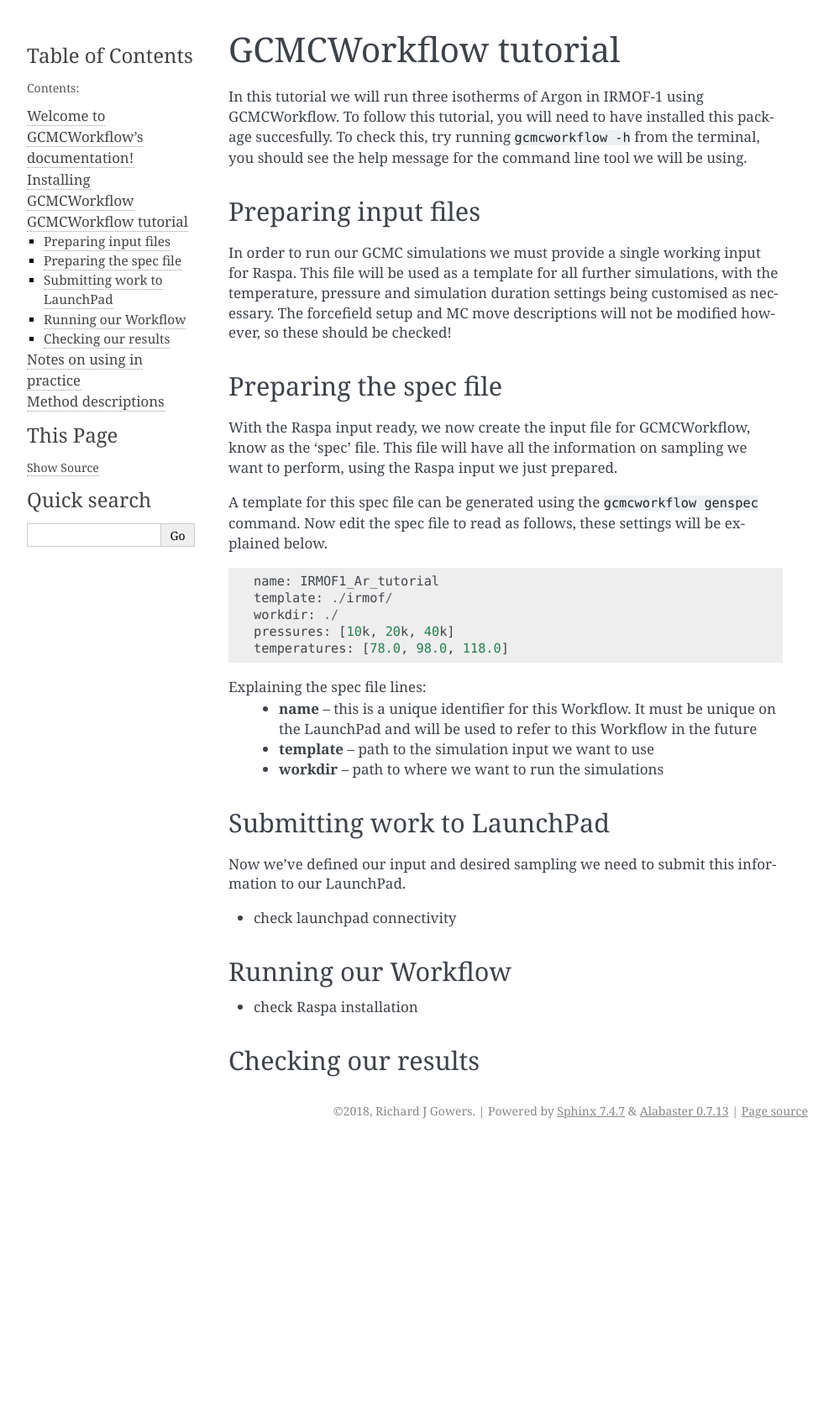
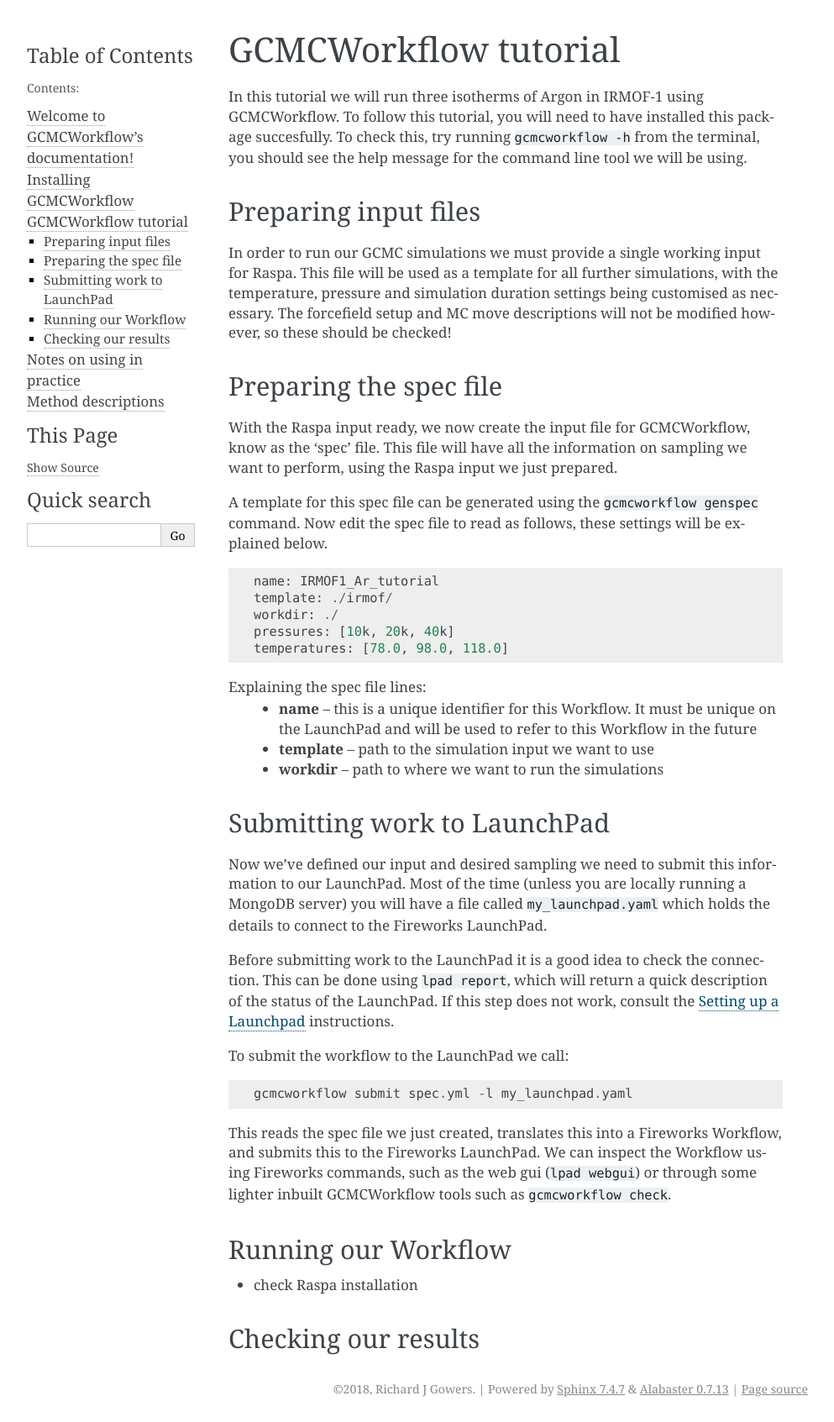
Before and after one commit to richardjgowers/GCMCworkflow, a Sphinx documentation site: the page built from docs/tutorial.rst, in a window 1280 px wide. Shown: the whole page at 84% size, without its empty margins (148-1141 px from the left). Built offline with Sphinx 7.4.7, drawn with Linux system fonts in a browser that asks for light colours; before the commit the page ends 1362 px from its top, so only the background shows below that.

Commit message:
more tutorial docs

```diff
--- a/docs/installation.rst
+++ b/docs/installation.rst
@@ -16,6 +16,8 @@ or pip_::
 .. _Anaconda: https://anaconda.org
 .. _Pip: https://pypi.org
 
+
+.. _launchpad_setup:
 
 Setting up a Launchpad
 """"""""""""""""""""""
--- a/docs/tutorial.rst
+++ b/docs/tutorial.rst
@@ -54,10 +54,28 @@ Explaining the spec file lines:
 Submitting work to LaunchPad
 """"""""""""""""""""""""""""
 
-Now we've defined our input and desired sampling
-we need to submit this information to our LaunchPad.
+Now we've defined our input and desired sampling we need to submit
+this information to our LaunchPad.
+Most of the time (unless you are locally running a MongoDB server)
+you will have a file called ``my_launchpad.yaml`` which holds the
+details to connect to the Fireworks LaunchPad.
 
-- check launchpad connectivity
+Before submitting work to the LaunchPad it is a good idea to check the
+connection.
+This can be done using ``lpad report``, which will
+return a quick description of the status of the LaunchPad.  If this step
+does not work, consult the :ref:`launchpad_setup` instructions.
+
+To submit the workflow to the LaunchPad we call::
+
+  gcmcworkflow submit spec.yml -l my_launchpad.yaml
+
+This reads the spec file we just created, translates this into a
+Fireworks Workflow, and submits this to the Fireworks LaunchPad.
+We can inspect the Workflow using Fireworks commands, such as
+the web gui (``lpad webgui``) or through some lighter inbuilt
+GCMCWorkflow tools such as ``gcmcworkflow check``.
+
 
 Running our Workflow
 """"""""""""""""""""
```
Also changed, not shown: 1 other file.
